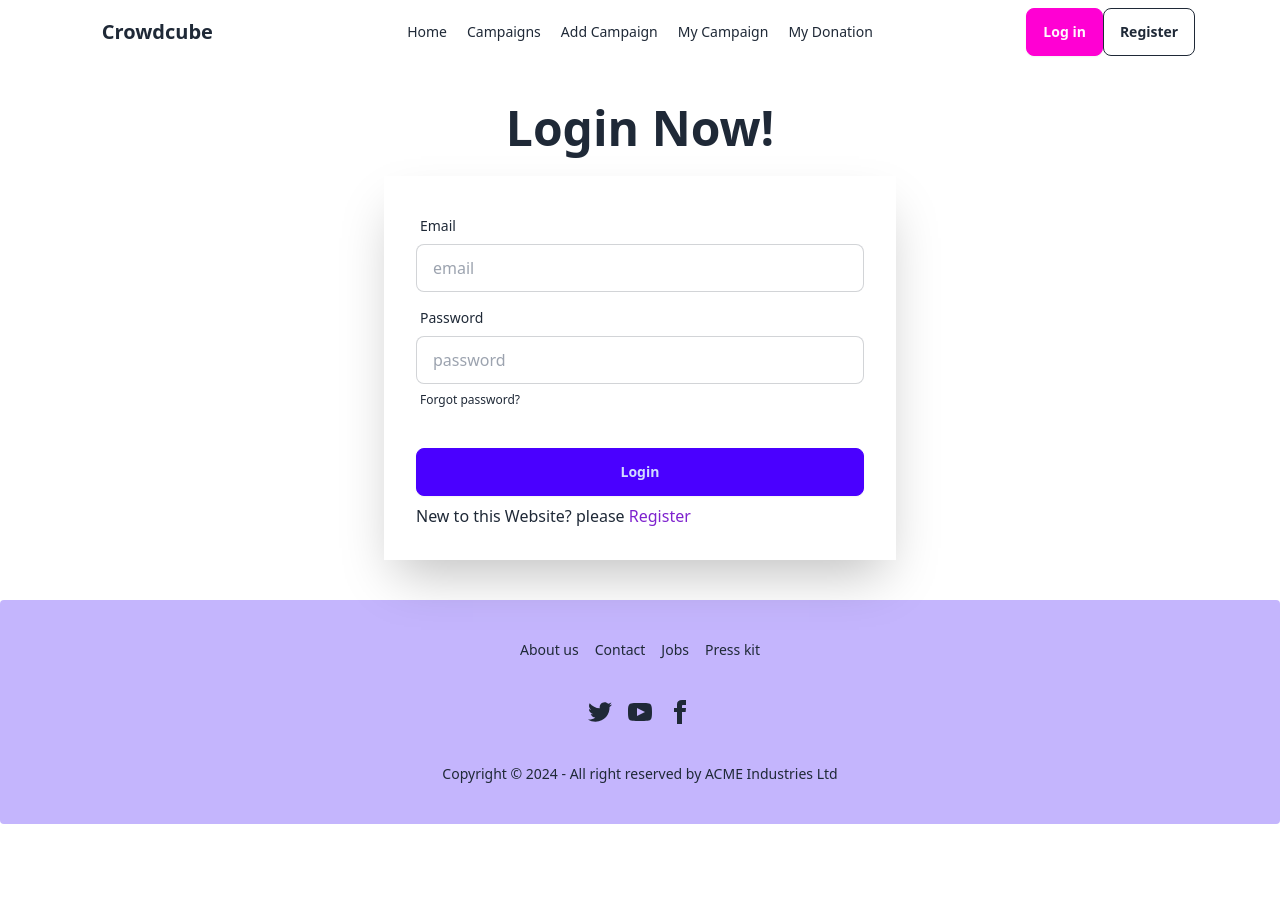
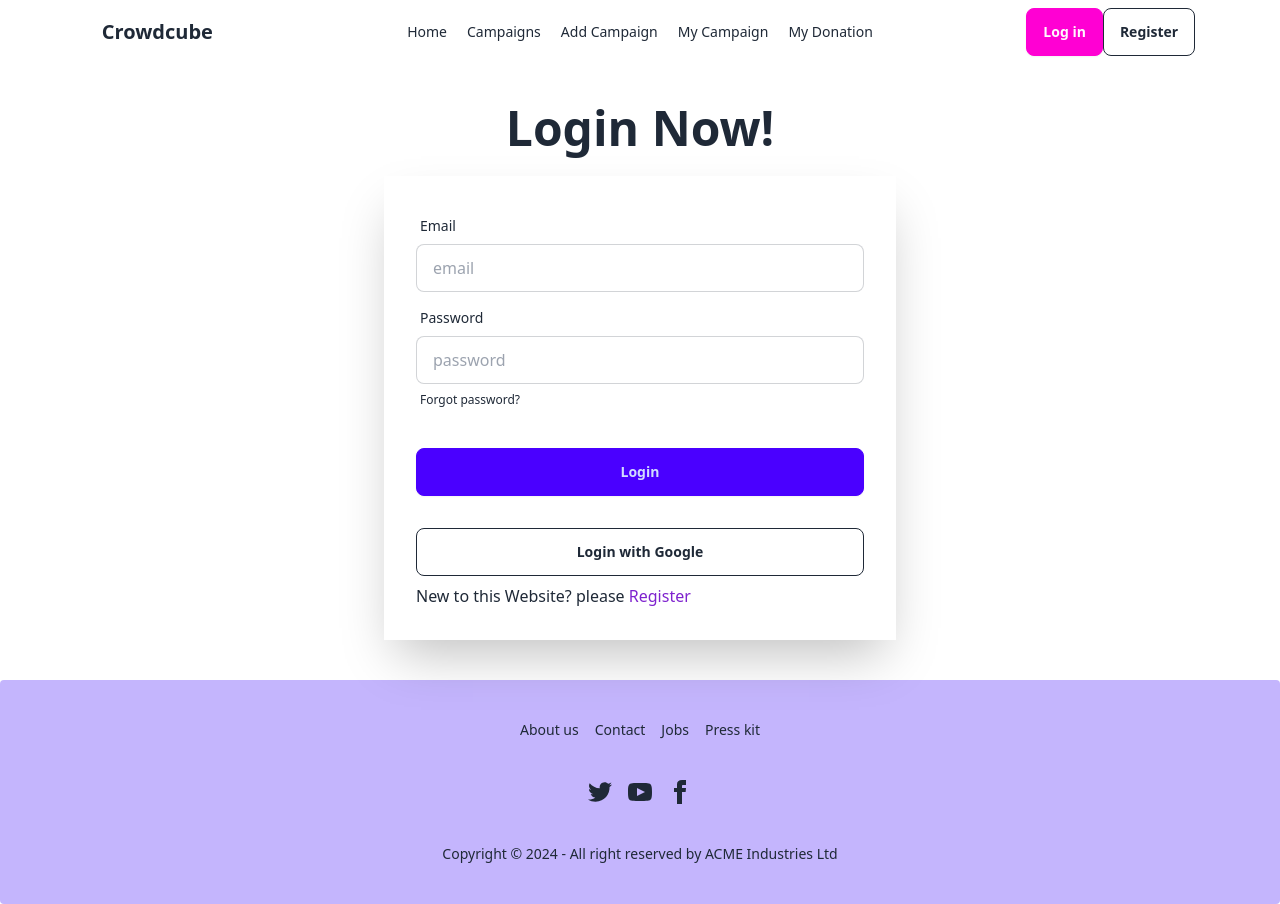
Before and after one commit to rabiyarumi/CrowdCube, a React (Vite) app: page /login in a window 1280 px wide. Before the commit the page ends 824 px from the top, so only its background shows below. Built offline with nearby package versions, Linux system fonts and the light colour scheme; no server answers.

Commit message:
impliment google login using firebase

```diff
--- a/src/components/Login.jsx
+++ b/src/components/Login.jsx
@@ -4,7 +4,7 @@
 import { Link } from 'react-router-dom';
 
 const Login = () => {
-    const {userLogin} = useContext(AuthContext);
+    const {userLogin, googleLogin} = useContext(AuthContext);
 
     const handleLogin= e => {
         e.preventDefault();
@@ -28,6 +28,20 @@
                 icon: "error",
                 title: "Oops...",
                 text: "Invalid Email or Password",
+              });
+        })
+    }
+
+    //google login
+    const handleGoogleLogin = () => {
+        googleLogin()
+        .then(() => {
+            Swal.fire({
+                title: "Welcome Back!",
+                // text: "Let's warm Peoples Heart Together.",
+                imageUrl: "https://i.ibb.co.com/jJq2pkf/smile-imoji.webp",
+                imageHeight: 200,
+                imageAlt: "Custom image"
               });
         })
     }
@@ -75,6 +89,9 @@
           <div className="form-control mt-6">
             <button className="btn btn-primary">Login</button>
           </div>
+          <div className="form-control mt-6">
+            <button onClick={handleGoogleLogin} className="btn btn-outline">Login with Google</button>
+          </div>
           <p>
             New to this Website? please{" "}
             <Link to={"/register"} className="text-purple-700">
--- a/src/providers/AuthProvider.jsx
+++ b/src/providers/AuthProvider.jsx
@@ -1,5 +1,5 @@
 import { Children, createContext, useEffect, useState } from "react";
-import { createUserWithEmailAndPassword, onAuthStateChanged, signInWithEmailAndPassword, signOut, updateProfile } from "firebase/auth";
+import { createUserWithEmailAndPassword, GoogleAuthProvider, onAuthStateChanged, signInWithEmailAndPassword, signInWithPopup, signOut, updateProfile } from "firebase/auth";
 import { auth } from "../../firebase.init";
 
 
@@ -7,7 +7,7 @@
 
 
 const AuthProvider = ({children}) => {
-
+    const googleProvider = new GoogleAuthProvider();
     const [user, setUser] = useState(null);
     const [loading, setLoading] = useState(true);
 
@@ -30,6 +30,12 @@
     const userLogin = (email, password) => {
         setLoading(true);
         return signInWithEmailAndPassword(auth, email, password)
+    }
+
+    //google login
+    const googleLogin = () => {
+        setLoading(true);
+        return signInWithPopup(auth, googleProvider)
     }
 
     //logOut
@@ -65,6 +71,7 @@
         profileUpdate,
         userLogin,
         userLogout,
+        googleLogin
     }
 
     return (
```
